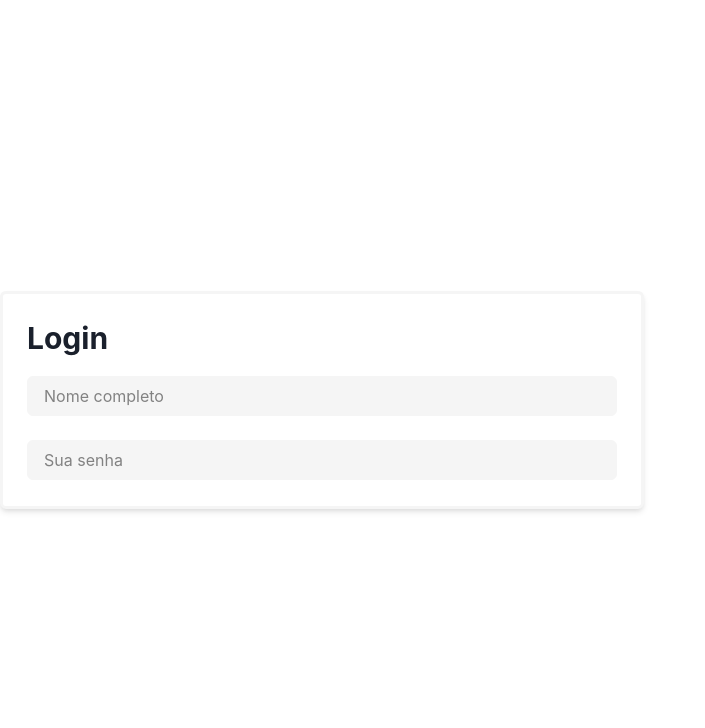
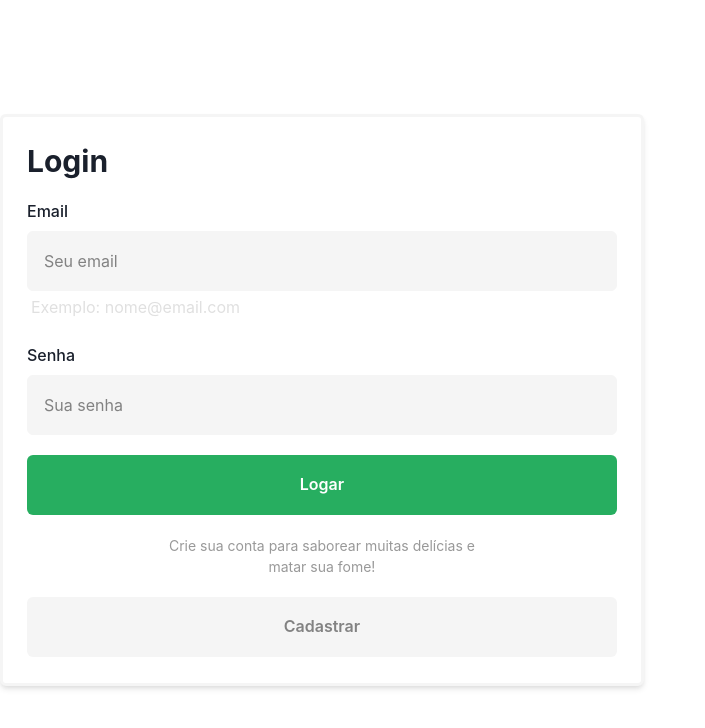
Before and after one commit to vanagila/hamburgueria-typescript-json-server, a React (Create React App) app: page / in a window 1280 px wide. Shown: the top 728 px of the page, without its empty margins (0-705 px from the left). Built offline with nearby package versions, Linux system fonts and the light colour scheme.

Commit message:
feat: login

```diff
--- a/src/components/Form/Input.tsx
+++ b/src/components/Form/Input.tsx
@@ -62,7 +62,7 @@ const InputBase: ForwardRefRenderFunction<HTMLInputElement, InputProps> = (
 
   return (
     <FormControl>
-      {!!label && <FormLabel>Label</FormLabel>}
+      {!!label && <FormLabel>{label}</FormLabel>}
 
       <InputGroup flexDirection="column">
         {Icon && <InputRightElement></InputRightElement>}
@@ -77,9 +77,12 @@ const InputBase: ForwardRefRenderFunction<HTMLInputElement, InputProps> = (
           color={inputVariation[variation]}
           ref={ref}
           _placeholder={{ color: "gray.300" }}
+          h="60px"
           {...rest}
         />
-        {!!error && <FormErrorMessage></FormErrorMessage>}
+        {!!error && (
+          <FormErrorMessage color="negative">{error.message}</FormErrorMessage>
+        )}
       </InputGroup>
     </FormControl>
   );
--- a/src/pages/Login/index.tsx
+++ b/src/pages/Login/index.tsx
@@ -1,9 +1,42 @@
 import BurguerKenzie from "../../assets/BurguerKenzie.svg";
 import { Input } from "../../components/Form/Input";
 
-import { Flex, Grid, Heading, Image, VStack } from "@chakra-ui/react";
+import { useForm } from "react-hook-form";
+import * as yup from "yup";
+import { yupResolver } from "@hookform/resolvers/yup";
+
+import {
+  Button,
+  Flex,
+  Grid,
+  Heading,
+  Image,
+  VStack,
+  Text,
+  Box,
+} from "@chakra-ui/react";
+
+interface SignInData {
+  email: string;
+  password: string;
+}
 
 export const Login = () => {
+  const signInSchema = yup.object().shape({
+    email: yup.string().required("Campo obrigatório").email("Email inválido"),
+    password: yup.string().required("Campo obrigatório"),
+  });
+
+  const {
+    formState: { errors },
+    register,
+    handleSubmit,
+  } = useForm<SignInData>({ resolver: yupResolver(signInSchema) });
+
+  const handleSigIn = (data: SignInData) => {
+    console.log(data);
+  };
+
   return (
     <Flex alignItems="center" h="100vh" bg="white">
       <Flex
@@ -14,6 +47,7 @@ export const Login = () => {
       >
         <Grid
           as="form"
+          onSubmit={handleSubmit(handleSigIn)}
           w="100%"
           padding="26px 24px"
           border="3px solid"
@@ -24,19 +58,60 @@ export const Login = () => {
         >
           <Heading size="lg">Login</Heading>
           <VStack spacing="6" mt="5">
+            <Box w="100%">
+              <Input
+                type="email"
+                bg="gray.0"
+                _hover={{ bgColor: "white" }}
+                placeholder="Seu email"
+                label="Email"
+                error={errors.email}
+                {...register("email")}
+              />
+              {!errors.email && (
+                <Text ml="1" mt="1" color="gray.100">
+                  Exemplo: nome@email.com
+                </Text>
+              )}
+            </Box>
+
             <Input
-              name="name"
-              bg="gray.0"
-              _hover={{ bgColor: "white" }}
-              placeholder="Nome completo"
-            />
-            <Input
-              name="password"
+              type="password"
               bg="gray.0"
               _hover={{ bgColor: "white" }}
               placeholder="Sua senha"
+              label="Senha"
+              error={errors.password}
+              {...register("password")}
             />
           </VStack>
+          <Button
+            type="submit"
+            mt="5"
+            bgColor="primary.100"
+            color="white"
+            _hover={{ bgColor: "primary.50" }}
+            h="60px"
+            size="md"
+          >
+            Logar
+          </Button>
+
+          <Text fontSize="sm" mt="5" textAlign="center" color="gray.50">
+            Crie sua conta para saborear muitas delícias e <br /> matar sua
+            fome!
+          </Text>
+
+          <Button
+            mt="5"
+            bgColor="gray.0"
+            color="gray.300"
+            _hover={{ bgColor: "gray.300", color: "gray.100" }}
+            h="60px"
+            size="md"
+          >
+            Cadastrar
+          </Button>
         </Grid>
 
         <Grid w="100%" bg="white" paddingLeft="39px"></Grid>
--- a/src/styles/theme.ts
+++ b/src/styles/theme.ts
@@ -2,7 +2,10 @@ import { extendTheme, theme as ChakraTheme } from "@chakra-ui/react";
 
 export const theme = extendTheme({
   colors: {
-    primary: "#27AE60",
+    primary: {
+      100: "#27AE60",
+      50: "#93D7AF",
+    },
     secondary: "#EB5757",
     negative: "#E60000",
     warning: "#FFCD07",
@@ -12,6 +15,7 @@ export const theme = extendTheme({
       600: "#333333",
       300: "#828282",
       100: "#E0E0E0",
+      50: "#999999",
       0: "#F5F5F5",
     },
     fonts: {
```
